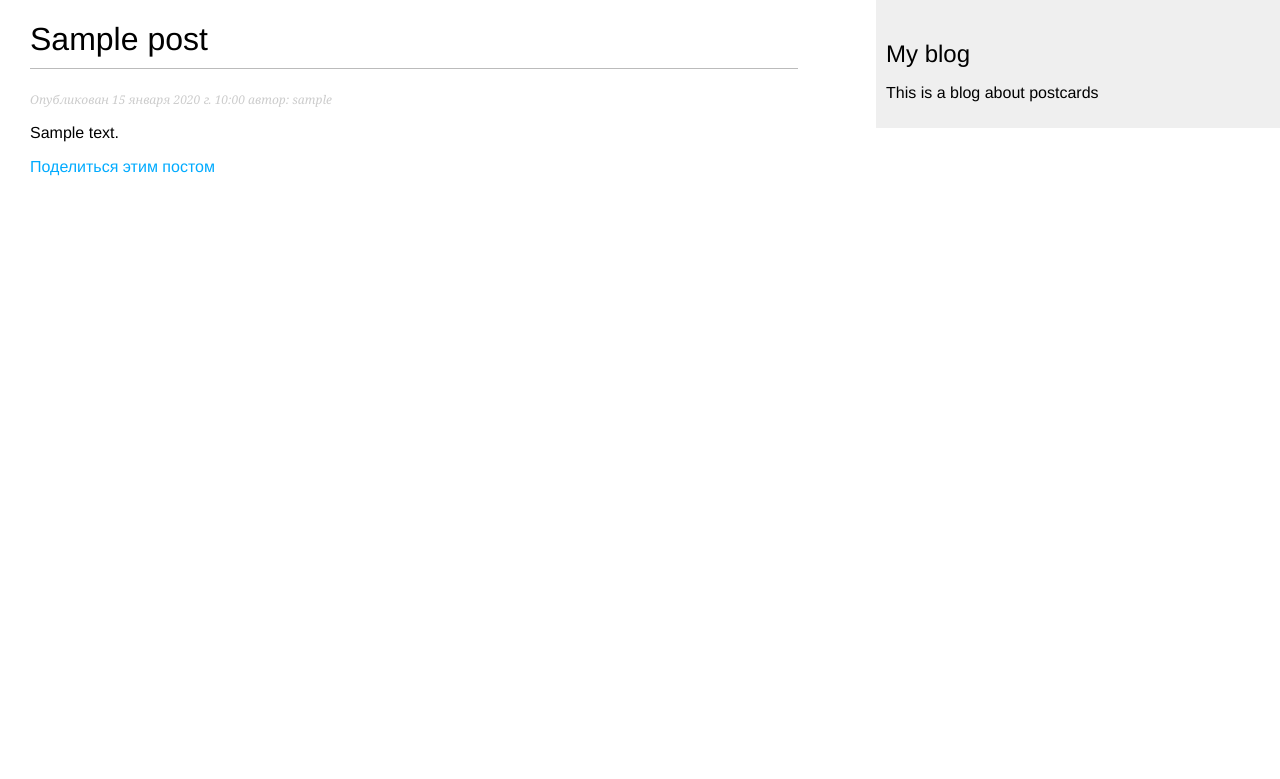
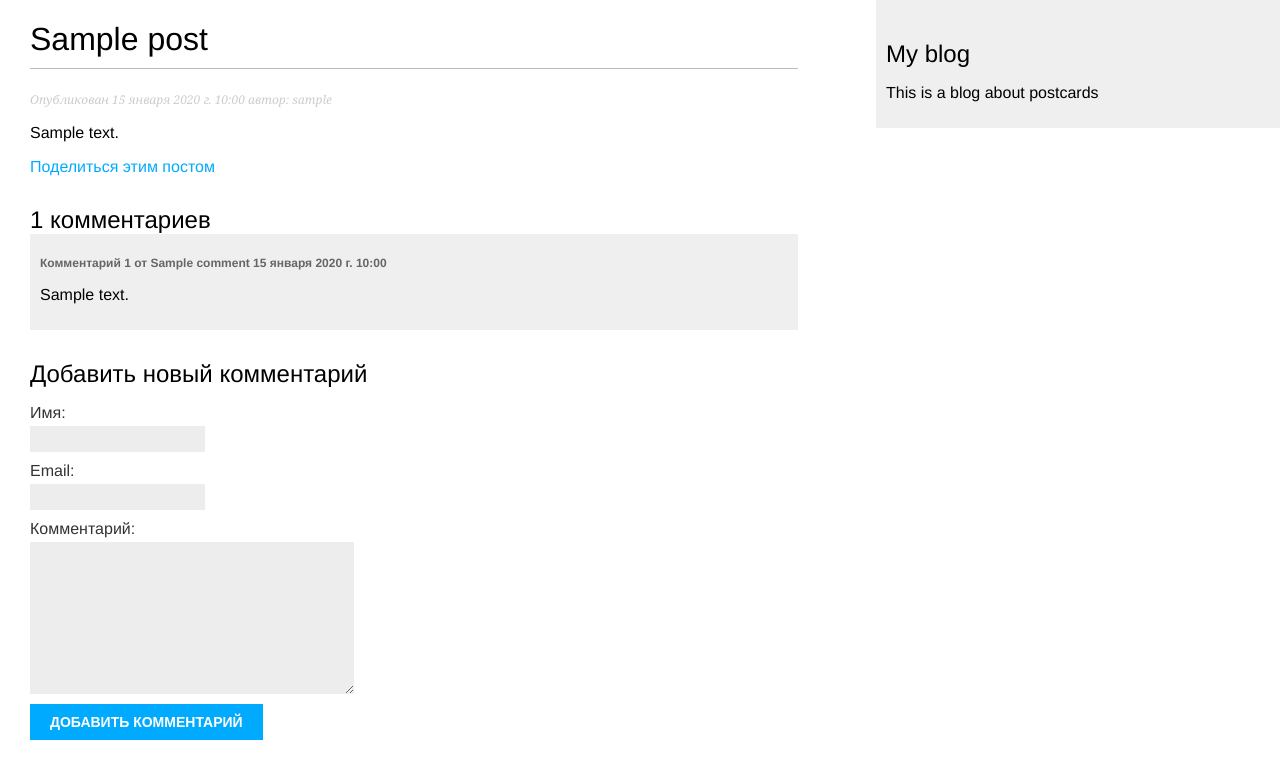
Before and after one commit to astatr1/Store_postcard, a Django app: template blog/templates/blog/post/detail.html in a window 1280 px wide. Shown: the top 779 px of the page. Run offline with Django 5.2, Linux system fonts and the light colour scheme; the template is opened without the code that fills it: values that come from a table or form of the project are taken from there, others are empty; tables that the repository leaves empty hold one stand-in row (values such as "Sample post").

Commit message:
Добавлен функционал комментариев к постам приложения blog.

```diff
--- a/blog/forms.py
+++ b/blog/forms.py
@@ -1,4 +1,5 @@
 from django import forms
+from .models import Comment
 
 
 class EmailPostForm(forms.Form):
@@ -8,3 +9,9 @@ class EmailPostForm(forms.Form):
     to = forms.EmailField(label="Кому")
     comments = forms.CharField(required=False, widget=forms.Textarea,
                                label="Комментарий")
+
+
+class CommentForm(forms.ModelForm):
+    class Meta:
+        model = Comment
+        fields = ['name', 'email', 'body']
--- a/blog/models.py
+++ b/blog/models.py
@@ -47,3 +47,27 @@ class Post(models.Model):
                                                  self.time_published.month,
                                                  self.time_published.day,
                                                  self.slug])
+
+
+class Comment(models.Model):
+    class Status(models.IntegerChoices):
+        BLOCKED = 0, 'Заблокировано'
+        PUBLISHED = 1, 'Опубликовано'
+
+    post = models.ForeignKey(Post, on_delete=models.CASCADE,
+                             related_name='comments', verbose_name='Пост')
+    name = models.CharField(max_length=80, verbose_name='Имя')
+    email = models.EmailField(verbose_name='Email')
+    body = models.TextField(max_length=500, verbose_name='Комментарий')
+    time_created = models.DateTimeField(auto_now_add=True, verbose_name='Время создания')
+    time_updated = models.DateTimeField(auto_now=True, verbose_name='Время обновления')
+    is_active = models.BooleanField(choices=tuple(
+        map(lambda x: (bool(x[0]), x[1]), Status.choices)),
+        default=Status.PUBLISHED, verbose_name='Статус')
+
+    class Meta:
+        ordering = ['time_created']
+        indexes = [models.Index(fields=['time_created']),]
+
+    def __str__(self):
+        return f'Комментарий {self.name} к посту {self.post}'
--- a/blog/templates/blog/post/detail.html
+++ b/blog/templates/blog/post/detail.html
@@ -13,5 +13,25 @@
         Поделиться этим постом
         </a>
      </p>
+{% with comments.count as total_comments %}
+    <h2>
+    {{ total_comments }} комментариев
+    </h2>
+{% endwith %}
+
+{% for comment in comments %}
+    <div class="comment">
+    <p class="info">
+        Комментарий {{ forloop.counter }} от {{ comment.name }}
+        {{ comment.time_created }}
+    </p>
+    {{ comment.body|linebreaks }}
+    </div>
+
+{% empty %}
+    <p>Пока никто не оставил комментарий.</p>
+{% endfor %}
+
+{% include 'blog/post/includes/comment_form.html' %}
 
 {% endblock %}
--- /dev/null
+++ b/blog/templates/blog/post/includes/comment_form.html
@@ -0,0 +1,6 @@
+<h2>Добавить новый комментарий</h2>
+<form action="{% url "blog:post_comment" post.id %}" method="post">
+    {{ form.as_p }}
+    {% csrf_token %}
+    <p><input type="submit" value="Добавить комментарий"></p>
+</form>
--- a/blog/urls.py
+++ b/blog/urls.py
@@ -5,7 +5,8 @@ app_name = 'blog'
 
 urlpatterns = [
     path('', views.PostListView.as_view(), name='post_list'),
-    path('<int:year>/<int:month>/<int:day>/<slug:post_slug>/',
-         views.PostDetailView.as_view(), name='post_detail'),
+    path('<int:year>/<int:month>/<int:day>/<slug:post>/',
+         views.post_detail, name='post_detail'),
     path('<int:post_id>/share/', views.post_share, name='post_share'),
+    path('<int:post_id>/comment/', views.post_comment, name='post_comment'),
 ]
```
Also changed, not shown: blog/admin.py (+8 -1 lines), blog/templates/blog/post/comment.html (added, +12 -0 lines), blog/views.py (+34 -8 lines), blog/migrations/0003_comment.py (added).
